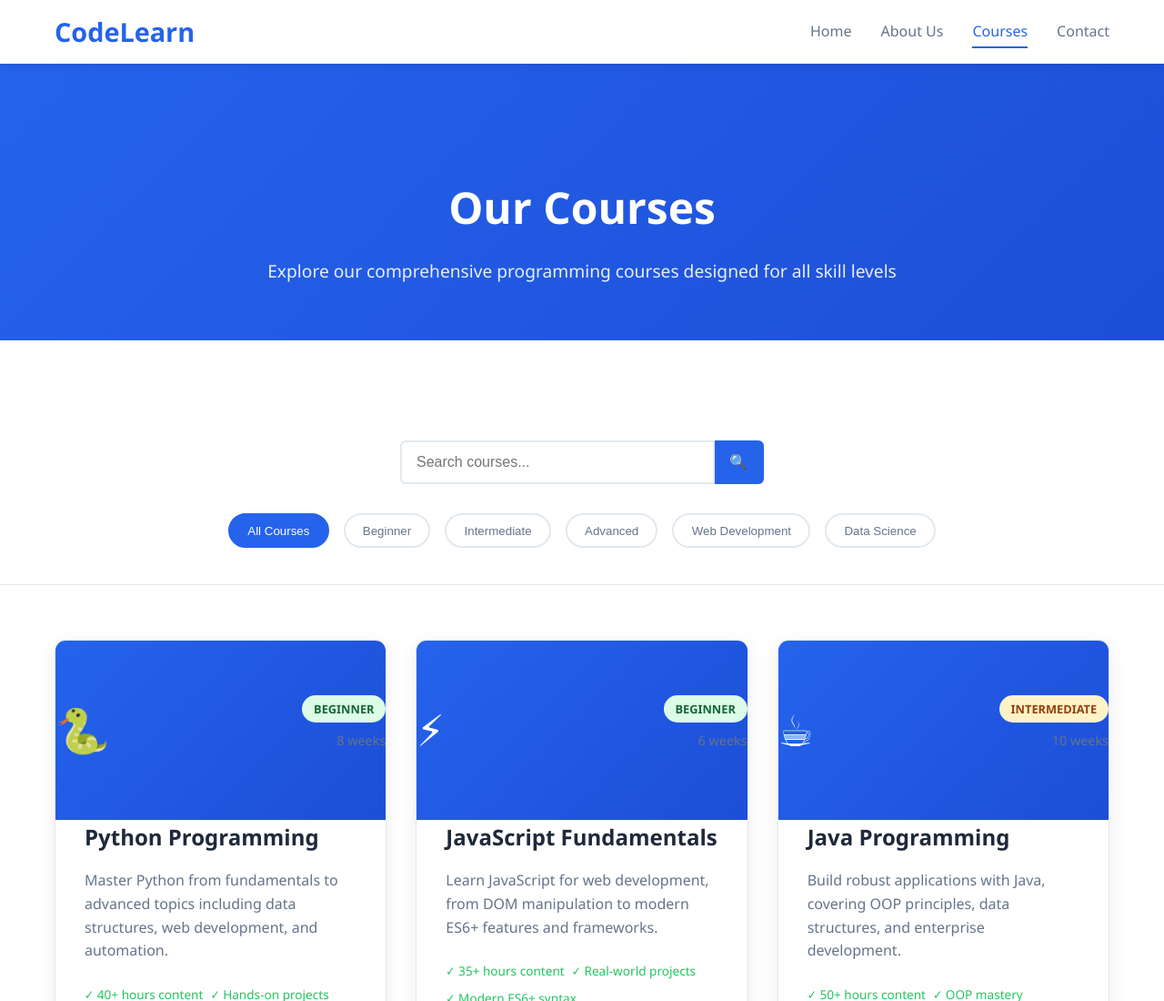
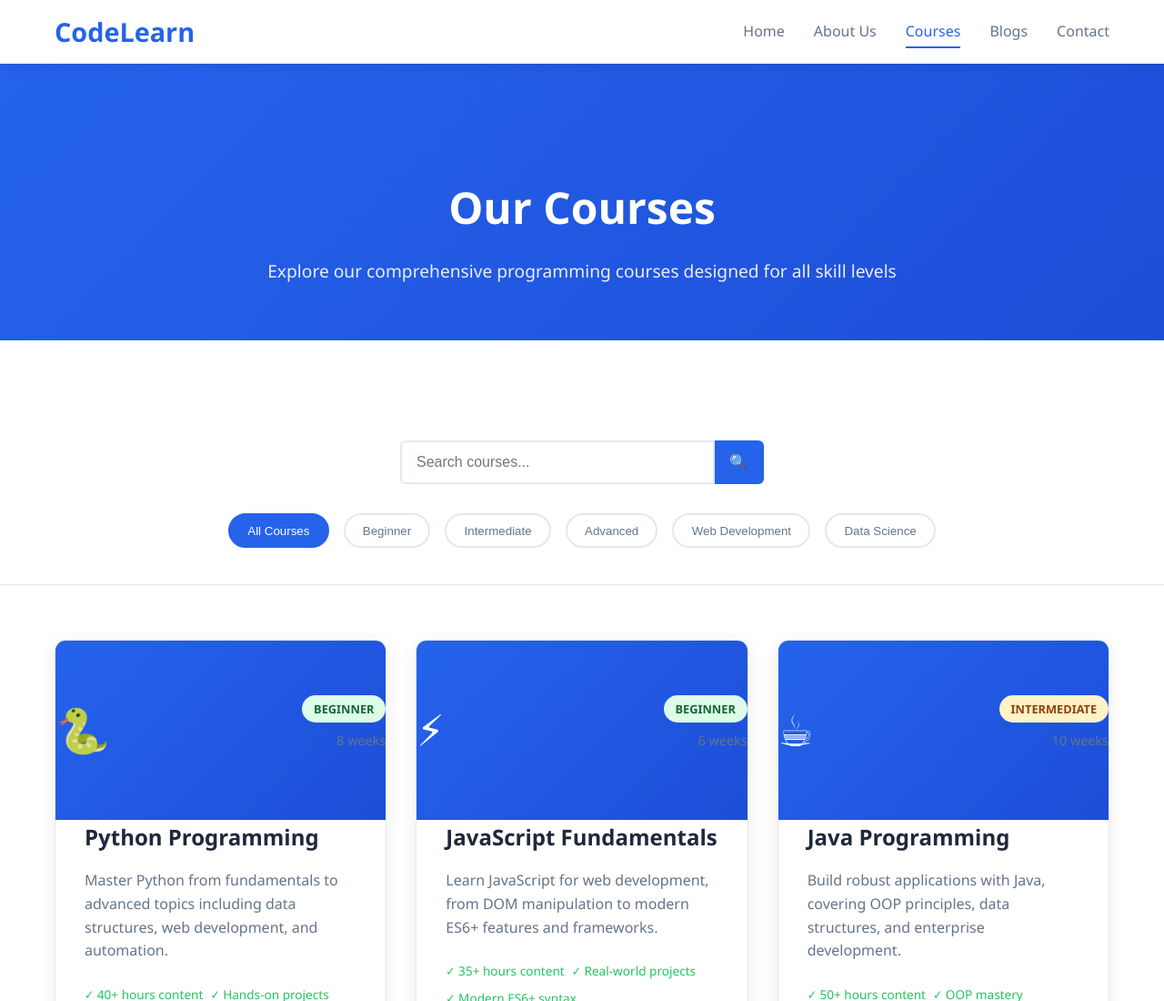
Before and after one commit to ngov-dat/Code-Cademy, a plain HTML site: page courses.html in a window 1280 px wide. Shown: the top 1100 px of the page at 91% size. Drawn offline with Linux system fonts and the light colour scheme.

Commit message:
Update courses.html

```diff
--- a/courses.html
+++ b/courses.html
@@ -30,6 +30,9 @@
                 </li>
                 <li class="nav-item">
                     <a href="courses.html" class="nav-link active">Courses</a>
+                </li>
+                <li class="nav-item">
+                    <a href="blogs.html" class="nav-link">Blogs</a>
                 </li>
                 <li class="nav-item">
                     <a href="contact.html" class="nav-link">Contact</a>
```
